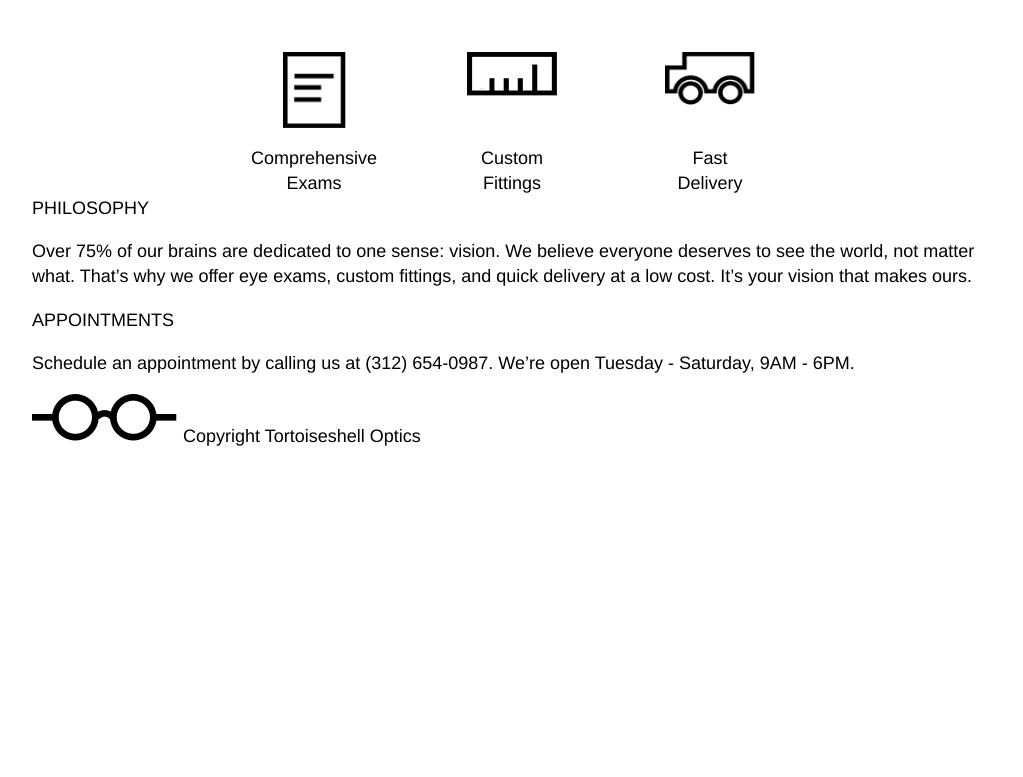
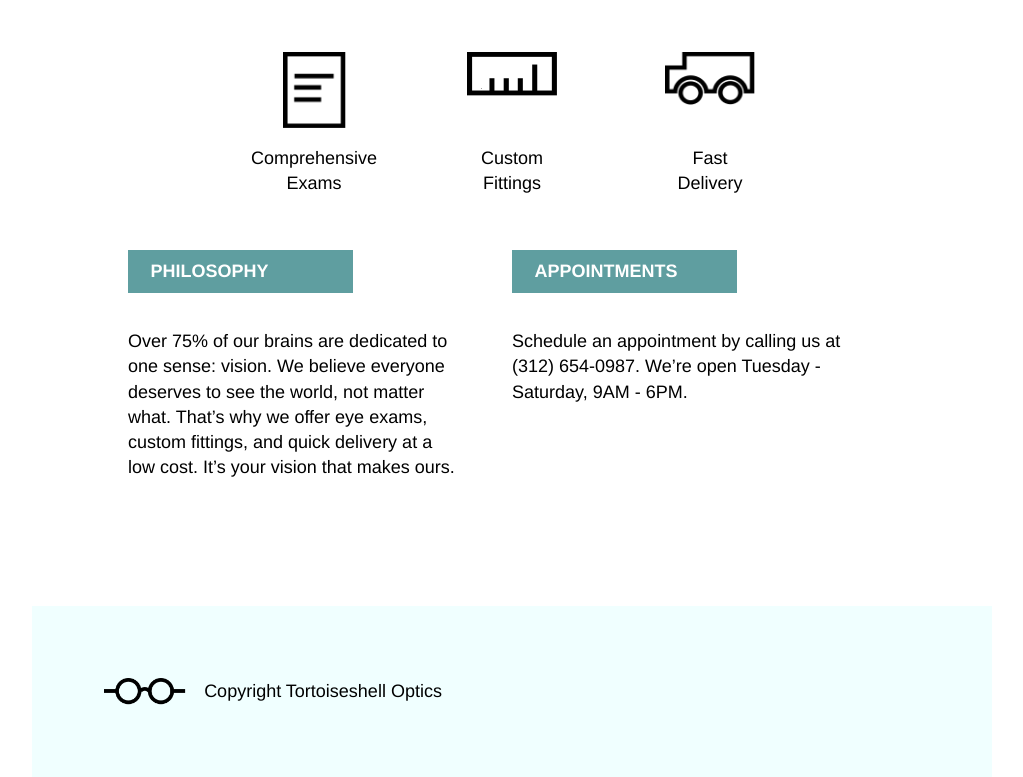
Before and after one commit to JosePenaherrera/tortoiseshell-optics, a plain HTML site: page index.html in a window 1280 px wide. Shown: the part 560-1337 px from the top of the page, without its empty margins (128-1151 px from the left). Before the commit the page ends 1009 px from the top, so only its background shows below. Drawn offline with Linux system fonts and the light colour scheme.

Commit message:
Add business info and footer section CSS styles
Business Info Section
• Remove "class: business" from div "class: container"

```diff
--- a/assets/css/style.css
+++ b/assets/css/style.css
@@ -119,3 +119,48 @@ ul {
 .service-image img {
   width: 3.5rem;
 }
+
+/* Business Info Section Styles */
+
+.business-info {
+  display: flex;
+  justify-content: center;
+  margin-top: 3rem;
+}
+
+.info {
+  width: 35%;
+  margin-right: 5%;
+}
+
+.info .title {
+  display: block;
+  padding: 0.5rem 1.25rem;
+  background-color: cadetblue;
+  width: 10rem;
+  font-weight: bold;
+  font-size: 1rem;
+  color: #fff;
+}
+
+.info p {
+  padding: 1rem 0;
+}
+
+/* Footer Styles */
+
+footer {
+  margin-top: 5rem;
+}
+
+.logo-footer {
+  display: flex;
+  align-items: center;
+  background-color: azure;
+  padding: 4rem;
+}
+
+.logo-footer img {
+  height: 1.5rem;
+  margin-right: 1rem;
+}
--- a/index.html
+++ b/index.html
@@ -68,7 +68,7 @@
 
 
     <!-- Business Info Section -->
-    <div class="business container">
+    <div class="container">
       <div class="business-info">
         <div class="info">
           <span class="title">PHILOSOPHY</span>
```
